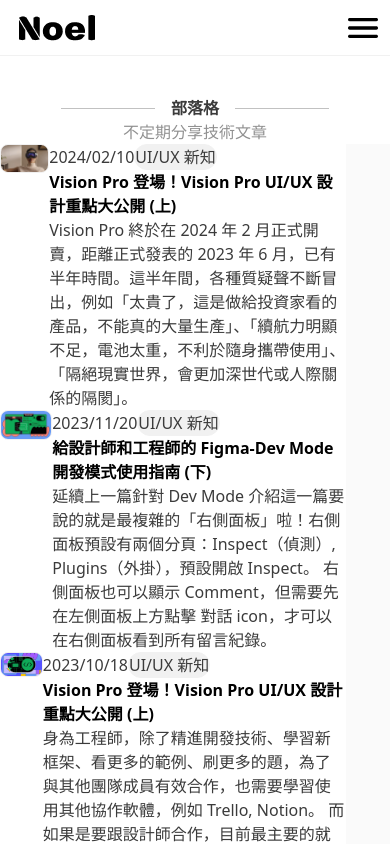
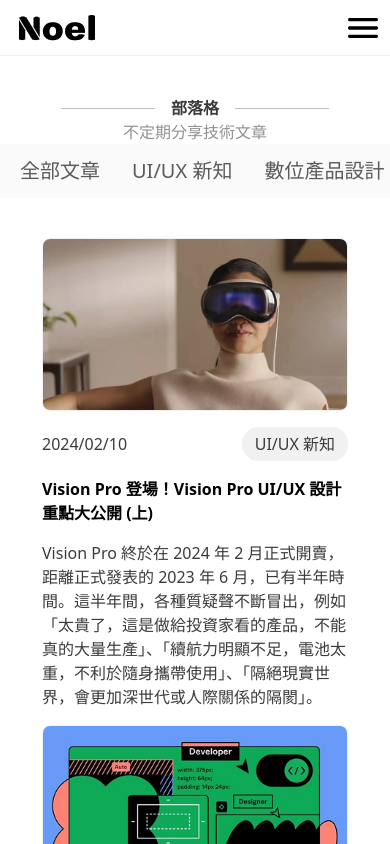
Before and after one commit to Danny-1211/Noel-design, a React (Vite) app: page /blog in a window 390 px wide. Shown: the top 844 px of the page. Built offline with nearby package versions, Linux system fonts and the light colour scheme.

Commit message:
feat: Blog page done

```diff
--- a/src/pages/Blog.jsx
+++ b/src/pages/Blog.jsx
@@ -2,7 +2,7 @@
 import lineRight from "../assets/imgs/icon/line2.svg";
 import BLOG_LIST from "../data/blog_list.js";
 function Blog() {
-  const categorySet = [...new Set(BLOG_LIST.map(item => item.category))];
+  const categorySet = [...new Set(BLOG_LIST.map((item) => item.category))];
   return (
     <>
       <div className="blog w-full  flex flex-col items-center justify-center py-10 lg:max-w-[1920px] lg:py-[120px] lg:gap-20">
@@ -20,12 +20,12 @@
             </p>
           </div>
         </div>
-        <section className="blog-main flex lg:gap-6 lg:items-start lg:justify-start ">
-          <div className="main-ariticle flex flex-col items-center justify-center lg:gap-16 lg:max-w-[966px]">
+        <section className="blog-main flex flex-col-reverse gap-[40px] items-center lg:flex-row lg:gap-6  lg:items-stretch lg:justify-start ">
+          <div className="main-ariticle flex flex-col items-center justify-center gap-[16px] max-w-[306px] lg:gap-16 lg:max-w-[966px]">
             {BLOG_LIST.map((item, index) => {
               return (
                 <div
-                  className="ariticle-item flex items-start justify-start lg:gap-4"
+                  className="ariticle-item flex flex-col items-start justify-start lg:flex-row gap-4"
                   key={index + "" + item.id}
                 >
                   <div className="item-img w-full">
@@ -35,14 +35,14 @@
                       alt="imgUrl"
                     />
                   </div>
-                  <div className="item-content flex flex-col items-start justify-start lg:gap-4">
-                    <div className="content-tags flex item-center justify-center lg:gap-4">
+                  <div className="item-content flex flex-col items-start justify-start gap-4">
+                    <div className="content-tags w-full flex justify-between items-center lg:justify-start lg:gap-4">
                       <div className="tags-date flex justify-center items-center">
                         <p className="text-[#3B3B3B] text-base leading-6 font-normal  lg:text-[16px]">
                           {item.date}
                         </p>
                       </div>
-                      <div className="tag bg-[#F1F1F1] border border-[#F1F1F1] rounded-2xl lg:px-3 lg:py-1">
+                      <div className="tag bg-[#F1F1F1] border border-[#F1F1F1] rounded-2xl px-3 py-1">
                         <p className="text-[#3B3B3B] leading-6">
                           {item.category}
                         </p>
@@ -63,14 +63,25 @@
               );
             })}
           </div>
-          <div className="main-category  bg-[#FAFAFA]  flex flex-col items-center justify-center lg:p-20 lg:gap-8">
-            {
-              categorySet.map((item, index) =>{
-                return(
-                  <p key={index}>{item}</p>
-                )
-              })
-            }
+          <div className="main-category  w-full max-w-[100vw] bg-[#FAFAFA]  px-[20px] py-[12px] flex flex-row  items-center gap-[32px] justify-start  overflow-x-auto whitespace-nowrap
+          lg:flex-col lg:p-20 lg:gap-8 lg:overflow-visible lg:whitespace-normal lg:w-auto lg:max-w-none">
+            <div className="flex flex-shrink-0 gap-[4px] hover:border-b-1 hover:border-[#1E1E1E] text-[#5B5B5B] hover:text-[#1E1E1E]">
+              <p className=" text-[20px] font-normal leading-[30px] ">
+                全部文章
+              </p>
+            </div>
+            {categorySet.map((item, index) => {
+              return (
+                <div className="flex flex-shrink-0 gap-[4px] hover:border-b-1 hover:border-[#1E1E1E] text-[#5B5B5B] hover:text-[#1E1E1E]">
+                  <p
+                    className=" text-[20px] font-normal leading-[30px] "
+                    key={index}
+                  >
+                    {item}
+                  </p>
+                </div>
+              );
+            })}
           </div>
         </section>
       </div>
```
